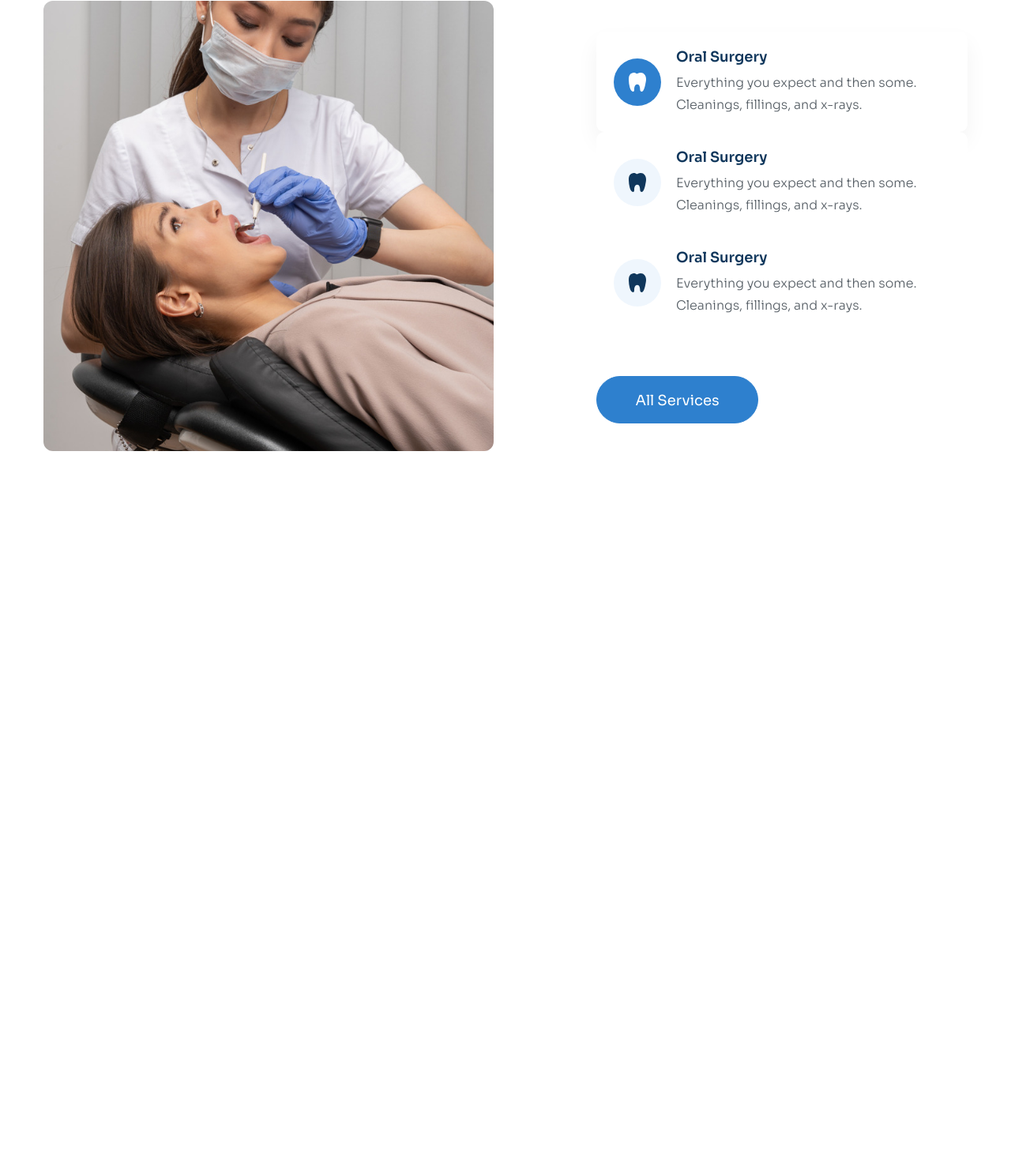
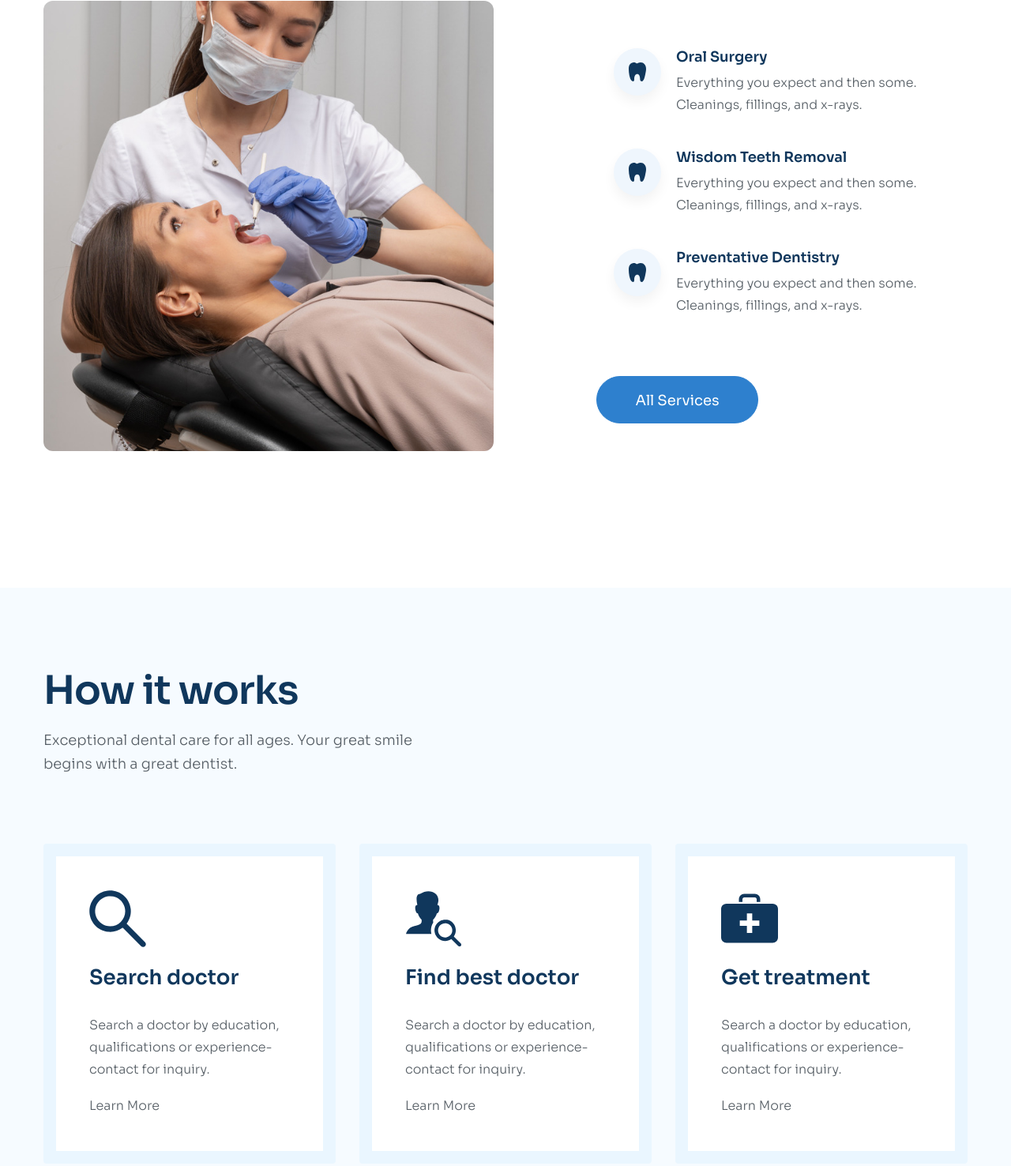
Before and after one commit to Aaron1610-dev/Project-3, a plain HTML site: page index.html in a window 1280 px wide. Shown: the part 1177-2653 px from the top of the page at 79% size. Drawn offline with Linux system fonts and the light colour scheme.

Commit message:
done service and work

```diff
--- a/assets/css/styles.css
+++ b/assets/css/styles.css
@@ -47,6 +47,25 @@ a {
 
 .btn:hover {
     opacity: 0.9;
+}
+
+.section-heading {
+    color: #10375c;
+    font-size: 5rem;
+    font-style: normal;
+    font-weight: 600;
+    line-height: 1.2; /* 120% */
+    letter-spacing: -1px;
+}
+
+.section-desc {
+    margin: 18px 0;
+    width: 468px;
+    color: #575f66;
+    font-size: 1.8rem;
+    font-style: normal;
+    font-weight: 300;
+    line-height: 1.66667; /* 166.667% */
 }
 
 /* =================== Header ===================  */
@@ -123,9 +142,6 @@ a {
     line-height: 1.4em;
 }
 
-.navbar {
-}
-
 .navbar__list {
     display: flex;
 }
@@ -195,10 +211,10 @@ a {
     margin-top: 76px;
     padding-bottom: 110px;
     display: flex;
+    align-items: center;
 }
 
 .hero__content {
-    margin-top: 60px;
     width: 44%;
 }
 .hero__heading {
@@ -227,8 +243,7 @@ a {
 }
 
 .hero-phone {
-    margin-left: 30px;
-    padding: 4px 8px;
+    margin-left: 38px;
     color: #fff;
     font-size: 1.8rem;
     font-style: normal;
@@ -253,9 +268,12 @@ a {
     border-radius: 6px;
 }
 
+.hero__img:first-child {
+    margin-right: -6px;
+}
+
 .hero__img--small {
     z-index: 0;
-    margin-left: -6px;
     width: 210px;
     height: 410px;
     border-radius: 0 6px 6px 0;
@@ -268,46 +286,34 @@ a {
 }
 
 .service__heading {
-    color: #10375c;
     text-align: center;
-    font-size: 5rem;
-    font-style: normal;
-    font-weight: 600;
-    line-height: 1.2; /* 120% */
-    letter-spacing: -1px;
 }
 
 .service__desc {
-    margin: 18px auto 0;
-    width: 468px;
-    color: #575f66;
     text-align: center;
-    font-family: Sora;
-    font-size: 1.8rem;
-    font-style: normal;
-    font-weight: 300;
-    line-height: 1.66667; /* 166.667% */
+    margin-left: auto;
+    margin-right: auto;
 }
 
-.service-row {
+.service__row {
     margin-top: 70px;
     display: flex;
     align-items: center;
+    justify-content: space-between;
 }
 
-.service-row__image {
+.service__image {
     width: 48.7%;
 }
 
-.service-row__img {
+.service__img {
     width: 570px;
     height: 570px;
     border-radius: 12px;
     object-fit: cover;
 }
 
-.service-list {
-    margin-left: auto;
+.service__list {
     display: flex;
     flex-direction: column;
     align-items: flex-start;
@@ -315,13 +321,14 @@ a {
 
 .service-item {
     display: flex;
-    align-items: center;
+    width: 470px;
     padding: 21px 18px 20px 22px;
     border-radius: 10px;
     background: #fff;
 }
 
-.service-item-icon__bg {
+.service-item__icon {
+    flex-shrink: 0;
     display: flex;
     justify-content: center;
     align-items: center;
@@ -329,21 +336,24 @@ a {
     height: 60px;
     border-radius: 50%;
     background-color: #eff6fd;
+    box-shadow: 0 8px 16px 0 rgba(0, 0, 0, 0.05);
+    color: #10375c;
 }
 
-.service-item__text {
+.service-item__body {
     margin-left: 19px;
 }
 
-.service-item__title {
+.service-item__heading {
     color: #10375c;
     font-size: 1.8rem;
+    line-height: 1.27;
     font-style: normal;
     font-weight: 600;
     line-height: normal;
 }
 
-.service-item__subtile {
+.service-item__desc {
     margin-top: 8px;
     width: 351px;
     color: #575f66;
@@ -353,19 +363,86 @@ a {
     line-height: 1.75; /* 175% */
 }
 
-.service-item--active {
+.service-item:hover {
+    position: relative;
     border-radius: 10px;
     box-shadow: 0 14px 28px 0 rgba(0, 0, 0, 0.05);
+    cursor: pointer;
 }
 
-.service-item--active .service-item-icon__bg {
+.service-item:hover .service-item__icon {
     background-color: #2e80ce;
+    box-shadow: 0 8px 16px 0 rgba(40, 155, 222, 0.15);
+    color: #ffffff;
 }
 
-.service-item--active .service-item-icon__teeth {
-    fill: white;
+.service__btn {
+    margin-top: 55px;
 }
 
-.service-list__btn {
-    margin-top: 55px;
+/* =================== Work ===================  */
+.work {
+    margin-top: 170px;
+    background: #f6fbff;
 }
+
+.work__content {
+    padding: 100px 0;
+}
+
+.work__list {
+    margin-top: 86px;
+    display: flex;
+    column-gap: 30px;
+}
+
+.work-item {
+    padding: 43px 42px;
+    width: 33.33%;
+    border: 16px solid #EAF6FF;
+    border-radius: 4px;
+    background-color: #fff;
+
+}
+
+.work-item:hover {
+    transition: ease 10s linear;
+
+    position: relative;
+    top: -16px;
+    border: 16px solid #2E80CE;
+}
+
+.work-item__icon {
+    width: 72px;
+    height: 72px;
+    object-fit: cover;
+}
+
+.work-item__heading {
+    margin-top: 18px;
+    color: #10375c;
+    font-size: 2.6rem;
+    font-style: normal;
+    font-weight: 600;
+    line-height: 1.38462; /* 138.462% */
+}
+
+.work-item__link,
+.work-item__desc {
+    width: 254px;
+    color: #575f66;
+    font-size: 1.6rem;
+    font-style: normal;
+    font-weight: 300;
+    line-height: 1.75; /* 175% */
+}
+
+.work-item__desc {
+    margin-top: 28px;
+}
+
+.work-item__link {
+    display: inline-block;
+    margin-top: 18px;
+}
--- a/index.html
+++ b/index.html
@@ -197,26 +197,26 @@
             <div class="service">
                 <div class="container">
                     <section class="service__content">
-                        <h2 class="service__heading">Our services</h2>
-                        <p class="service__desc">
+                        <h2 class="service__heading section-heading">
+                            Our services
+                        </h2>
+                        <p class="service__desc section-desc">
                             Exceptional dental care for all ages. Your great
                             smile begins with a great dentist.
                         </p>
-                        <div class="service-row">
-                            <figure class="service-row__image">
+                        <div class="service__row">
+                            <figure class="service__image">
                                 <img
                                     src="./assets/img/service-1.png"
                                     alt="Our services"
-                                    class="service-row__img"
+                                    class="service__img"
                                 />
                             </figure>
-                            <div class="service-list">
+                            <div>
+                                <div class="service__list">
                                     <!-- Item 1 -->
-                                <section
-                                    class="service-item service-item--active"
-                                >
-                                    <div class="service-item-icon">
-                                        <div class="service-item-icon__bg">
+                                    <section class="service-item">
+                                        <div class="service-item__icon">
                                             <svg
                                                 xmlns="http://www.w3.org/2000/svg"
                                                 width="22"
@@ -225,27 +225,25 @@
                                                 fill="none"
                                             >
                                                 <path
-                                                    class="service-item-icon__teeth"
                                                     d="M20.3598 2.63964C17.9506 -0.556131 14.2772 -0.568132 11.2481 1.10682C11.001 1.24657 10.7219 1.31411 10.4406 1.30222C10.1592 1.29033 9.88633 1.19945 9.65105 1.03931C8.49552 0.245717 7.29036 -0.316477 5.13904 0.207462C0.623408 1.3071 0 4.90379 0 8.99816C0.0797353 12.1602 0.500857 15.3032 1.25551 18.3683C2.11836 22.0168 3.90382 24 5.43354 24C6.96326 24 7.00963 22.2204 7.00963 20.8016C7.00963 19.2009 7.39505 14.8009 10.8642 14.8009C13.5317 14.8009 14.3333 18.4013 14.3333 20.8016C14.3329 23.095 15.1722 24 16.6628 24C19.5267 24 20.9796 15.3938 21.3719 13.1237C21.7642 10.8535 22.9882 6.12569 20.3598 2.63964Z"
-                                                    fill="#10375C"
+                                                    fill="currentColor"
                                                 />
                                             </svg>
                                         </div>
-                                    </div>
-                                    <div class="service-item__text">
-                                        <p class="service-item__title">
+                                        <div class="service-item__body">
+                                            <h3 class="service-item__heading">
                                                 Oral Surgery
-                                        </p>
-                                        <p class="service-item__subtile">
-                                            Everything you expect and then some.
-                                            Cleanings, fillings, and x-rays.
+                                            </h3>
+                                            <p class="service-item__desc">
+                                                Everything you expect and then
+                                                some. Cleanings, fillings, and
+                                                x-rays.
                                             </p>
                                         </div>
                                     </section>
                                     <!-- Item 2 -->
                                     <section class="service-item">
-                                    <div class="service-item-icon">
-                                        <div class="service-item-icon__bg">
+                                        <div class="service-item__icon">
                                             <svg
                                                 xmlns="http://www.w3.org/2000/svg"
                                                 width="22"
@@ -254,27 +252,25 @@
                                                 fill="none"
                                             >
                                                 <path
-                                                    class="service-item-icon__teeth"
                                                     d="M20.3598 2.63964C17.9506 -0.556131 14.2772 -0.568132 11.2481 1.10682C11.001 1.24657 10.7219 1.31411 10.4406 1.30222C10.1592 1.29033 9.88633 1.19945 9.65105 1.03931C8.49552 0.245717 7.29036 -0.316477 5.13904 0.207462C0.623408 1.3071 0 4.90379 0 8.99816C0.0797353 12.1602 0.500857 15.3032 1.25551 18.3683C2.11836 22.0168 3.90382 24 5.43354 24C6.96326 24 7.00963 22.2204 7.00963 20.8016C7.00963 19.2009 7.39505 14.8009 10.8642 14.8009C13.5317 14.8009 14.3333 18.4013 14.3333 20.8016C14.3329 23.095 15.1722 24 16.6628 24C19.5267 24 20.9796 15.3938 21.3719 13.1237C21.7642 10.8535 22.9882 6.12569 20.3598 2.63964Z"
-                                                    fill="#10375C"
+                                                    fill="currentColor"
                                                 />
                                             </svg>
                                         </div>
-                                    </div>
-                                    <div class="service-item__text">
-                                        <p class="service-item__title">
-                                            Oral Surgery
-                                        </p>
-                                        <p class="service-item__subtile">
-                                            Everything you expect and then some.
-                                            Cleanings, fillings, and x-rays.
+                                        <div class="service-item__body">
+                                            <h3 class="service-item__heading">
+                                                Wisdom Teeth Removal
+                                            </h3>
+                                            <p class="service-item__desc">
+                                                Everything you expect and then
+                                                some. Cleanings, fillings, and
+                                                x-rays.
                                             </p>
                                         </div>
                                     </section>
                                     <!-- Item 3 -->
                                     <section class="service-item">
-                                    <div class="service-item-icon">
-                                        <div class="service-item-icon__bg">
+                                        <div class="service-item__icon">
                                             <svg
                                                 xmlns="http://www.w3.org/2000/svg"
                                                 width="22"
@@ -283,30 +279,99 @@
                                                 fill="none"
                                             >
                                                 <path
-                                                    class="service-item-icon__teeth"
                                                     d="M20.3598 2.63964C17.9506 -0.556131 14.2772 -0.568132 11.2481 1.10682C11.001 1.24657 10.7219 1.31411 10.4406 1.30222C10.1592 1.29033 9.88633 1.19945 9.65105 1.03931C8.49552 0.245717 7.29036 -0.316477 5.13904 0.207462C0.623408 1.3071 0 4.90379 0 8.99816C0.0797353 12.1602 0.500857 15.3032 1.25551 18.3683C2.11836 22.0168 3.90382 24 5.43354 24C6.96326 24 7.00963 22.2204 7.00963 20.8016C7.00963 19.2009 7.39505 14.8009 10.8642 14.8009C13.5317 14.8009 14.3333 18.4013 14.3333 20.8016C14.3329 23.095 15.1722 24 16.6628 24C19.5267 24 20.9796 15.3938 21.3719 13.1237C21.7642 10.8535 22.9882 6.12569 20.3598 2.63964Z"
-                                                    fill="#10375C"
+                                                    fill="currentColor"
                                                 />
                                             </svg>
                                         </div>
-                                    </div>
-                                    <div class="service-item__text">
-                                        <p class="service-item__title">
-                                            Oral Surgery
-                                        </p>
-                                        <p class="service-item__subtile">
-                                            Everything you expect and then some.
-                                            Cleanings, fillings, and x-rays.
+                                        <div class="service-item__body">
+                                            <h3 class="service-item__heading">
+                                                Preventative Dentistry
+                                            </h3>
+                                            <p class="service-item__desc">
+                                                Everything you expect and then
+                                                some. Cleanings, fillings, and
+                                                x-rays.
                                             </p>
                                         </div>
                                     </section>
-                                <a href="#!" class="btn service-list__btn">All Services</a>
+                                </div>
+                                <a href="#!" class="btn service__btn"
+                                    >All Services</a
+                                >
                             </div>
                         </div>
                     </section>
                 </div>
             </div>
-
+            <!-- Work -->
+            <div class="work">
+                <div class="container">
+                    <section class="work__content">
+                        <h2 class="section-heading">How it works</h2>
+                        <p class="section-desc">
+                            Exceptional dental care for all ages. Your great
+                            smile begins with a great dentist.
+                        </p>
+                        <div class="work__list">
+                            <!-- Item 1 -->
+                            <section class="work-item">
+                                <img
+                                    src="./assets/icon/search.svg"
+                                    alt="work-search"
+                                    class="work-item__icon"
+                                />
+                                <h3 class="work-item__heading">
+                                    Search doctor
+                                </h3>
+                                <p class="work-item__desc">
+                                    Search a doctor by education, qualifications
+                                    or experience-contact for inquiry.
+                                </p>
+                                <a href="#!" class="work-item__link"
+                                    >Learn More</a
+                                >
+                            </section>
+                            <!-- Item 2 -->
+                            <section class="work-item">
+                                <img
+                                    src="./assets/icon/search-people.svg"
+                                    alt="search-people"
+                                    class="work-item__icon"
+                                />
+                                <h3 class="work-item__heading">
+                                    Find best doctor
+                                </h3>
+                                <p class="work-item__desc">
+                                    Search a doctor by education, qualifications
+                                    or experience-contact for inquiry.
+                                </p>
+                                <a href="#!" class="work-item__link"
+                                    >Learn More</a
+                                >
+                            </section>
+                            <!-- Item 3 -->
+                            <section class="work-item">
+                                <img
+                                    src="./assets/icon/kit.svg"
+                                    alt="kit"
+                                    class="work-item__icon"
+                                />
+                                <h3 class="work-item__heading">
+                                    Get treatment
+                                </h3>
+                                <p class="work-item__desc">
+                                    Search a doctor by education, qualifications
+                                    or experience-contact for inquiry.
+                                </p>
+                                <a href="#!" class="work-item__link"
+                                    >Learn More</a
+                                >
+                            </section>
+                        </div>
+                    </section>
+                </div>
+            </div>
         </main>
     </body>
 </html>
```
Also changed, not shown: assets/icon/kit.svg (added), assets/icon/search-people.svg (added), assets/icon/search.svg (added). Lines whose indentation alone changed are shown as unchanged.
